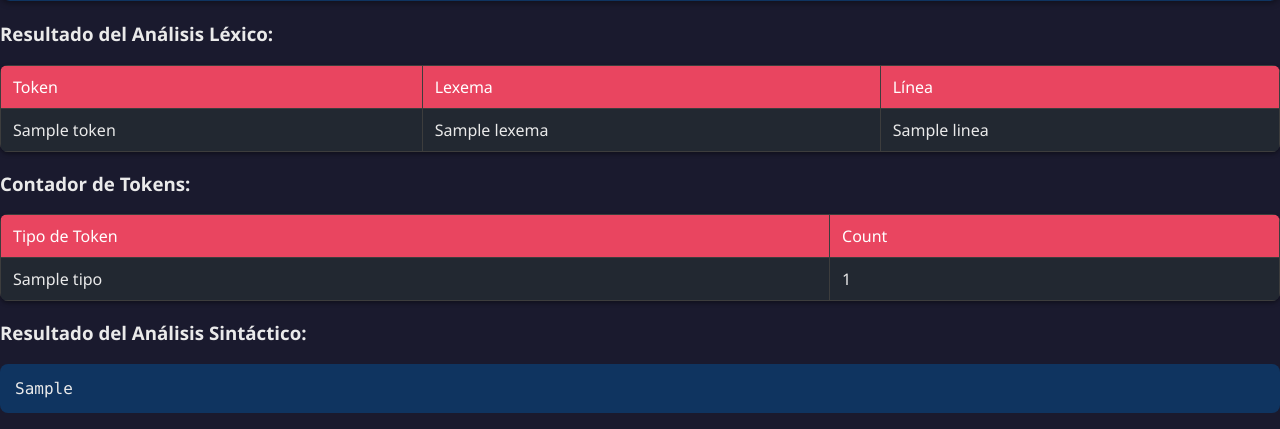
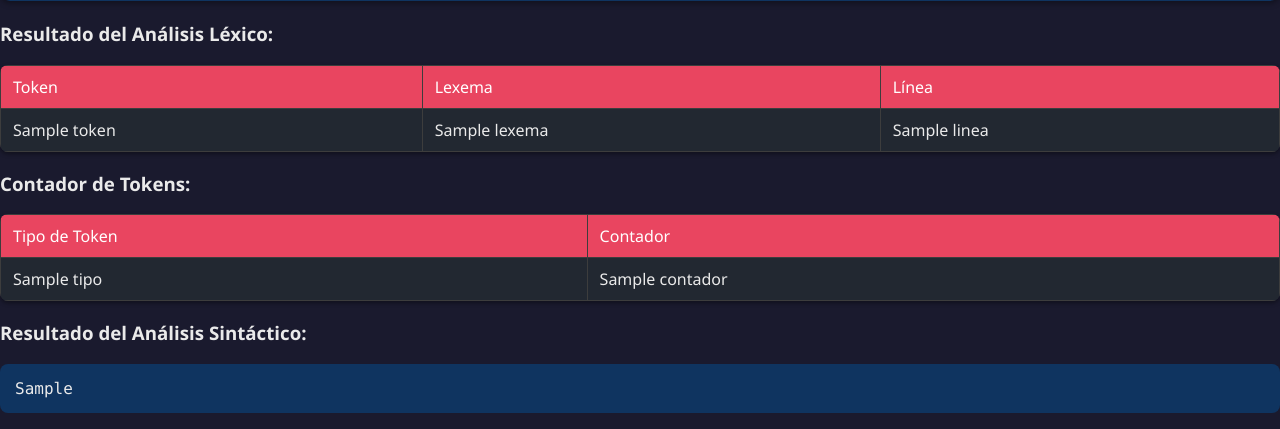
Before and after one commit to DanCastl3/Analizador-, a Flask app: template Analizador lexico y sintactico/templates/index.html in a window 1280 px wide. Shown: the part 381-810 px from the top of the page. Run offline with Flask 3, Linux system fonts and the light colour scheme; the template is opened without the code that fills it: most values are stand-ins (such as "Sample title", 1, 10 or a date in 2020).

Commit message:
Update index.html

```diff
--- a/Analizador lexico y sintactico/templates/index.html
+++ b/Analizador lexico y sintactico/templates/index.html
@@ -53,12 +53,12 @@
             <table>
                 <tr>
                     <th>Tipo de Token</th>
-                    <th>Count</th>
+                    <th>Contador</th>
                 </tr>
-                {% for tipo, count in contador.items() %}
+                {% for tipo, Contador in contador.items() %}
                 <tr>
                     <td>{{ tipo }}</td>
-                    <td>{{ count }}</td>
+                    <td>{{ Contador }}</td>
                 </tr>
                 {% endfor %}
             </table>
```
